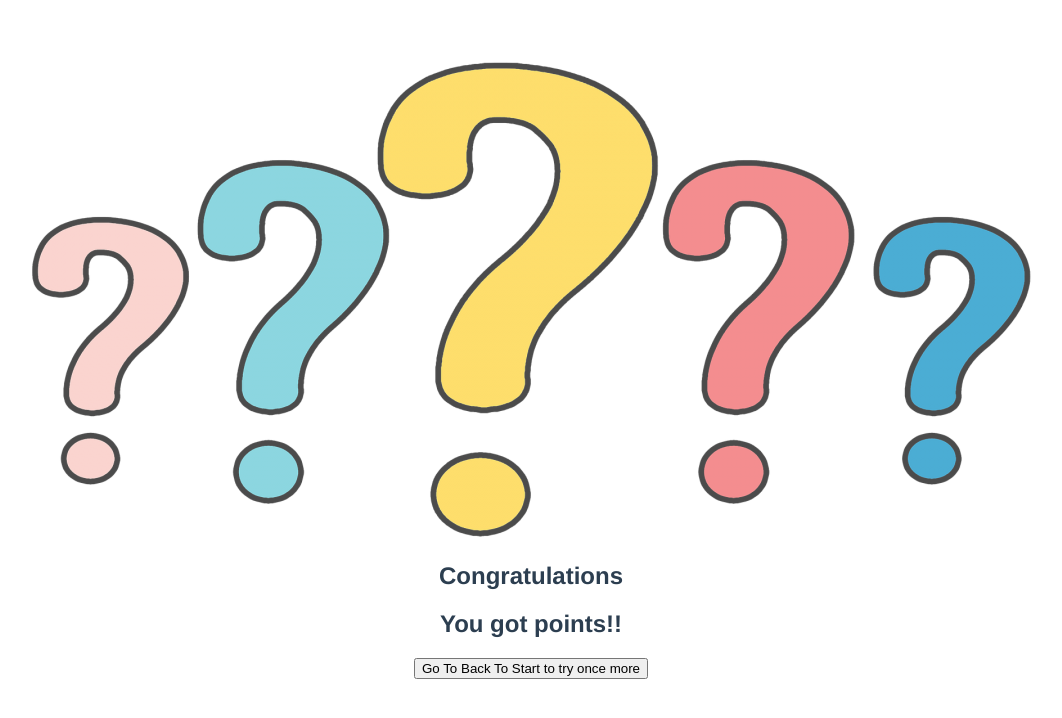
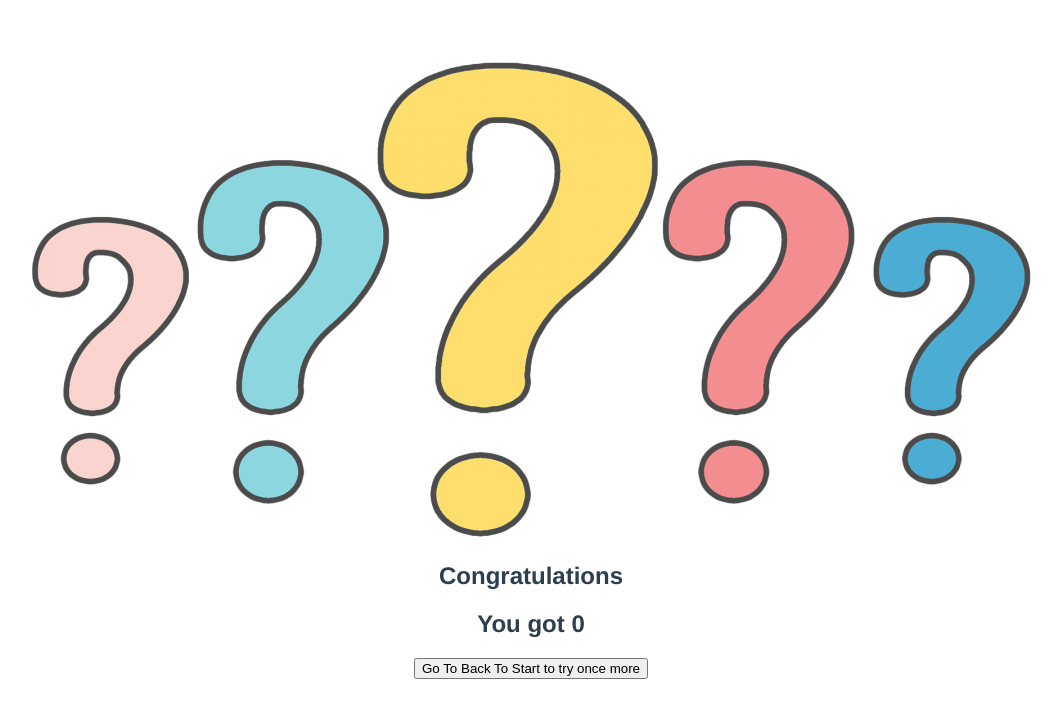
Before and after one commit to kpedersenIC3/trivia-game, a Vue app: page /result in a window 1280 px wide. Shown: the top 718 px of the page, without its empty margins (109-1171 px from the left). Built offline with nearby package versions, Linux system fonts and the light colour scheme.

Commit message:
feat:added user API compatibility

```diff
--- a/src/store.js
+++ b/src/store.js
@@ -1,10 +1,143 @@
 import { createStore } from "vuex";
+
+
+const apiURL = 'https://kasper-assignment-api.herokuapp.com/trivia'
+const apiKey = 'fl9zG/Otu0SSGR4XDJwGbA=='
+
+
+// *************************************************************
+
+function AppendNewUserAPI (username, token) {
+    fetch(`${apiURL}`, {
+        method: 'POST',
+        headers: {
+            'X-API-Key': apiKey,
+            'Content-Type': 'application/json'
+        },
+        body: JSON.stringify({
+            username: username,
+            highScore: 0,
+            token: token,
+            currentscore: 0
+        })
+    })
+    .then(response => {
+        if (!response.ok) {
+            throw new Error('Could not create new user')
+        }
+
+        return response.json()
+    })
+    .then(newUser => {
+        // newUser is the new user with an id
+    })
+    .catch(error => {
+    })
+}
+
+
+function updateHighScore (userId, currentscore)
+{
+
+    fetch(`${apiURL}/${userId}`, {
+        method: 'PATCH', // NB: Set method to PATCH
+        headers: {
+        'X-API-Key': apiKey,
+      'Content-Type': 'application/json'
+    },
+    body: JSON.stringify({
+        // Provide new highScore to add to user with id 1
+        highScore: currentscore
+    })
+})
+.then(response => {
+  if (!response.ok) {
+    throw new Error('Could not update high score')
+  }
+  return response.json()
+})
+.then(updatedUser => {
+  // updatedUser is the user with the Patched data
+})
+.catch(error => {
+})
+
+}
+
+
+
+// Retrive a new session token for API
+async function getNewTokenSessionAPI(){
+    try {
+        const response = await fetch('https://opentdb.com/api_token.php?command=request')
+        const posts = await response.json()
+        return posts
+    }
+    catch(error){
+        console.error("Something went wrong", error)
+    }
+}
+
+
+// Gets questions for the current user with their token,
+// resets token if current user has seen all question in the asked for category
+async function getQuestionsAPI(url, token){
+    try {
+        let response = await fetch(url)
+        let posts = await response.json()
+        // If user has seen all questions with given constrains (category, difficulty, etc.)
+        if(response.response_code !== 0){
+            // reset token
+            await fetch("https://opentdb.com/api_token.php?command=reset&token="+token)
+            // fetch questions again
+            response = await fetch(url)
+            posts = await response.json()
+        }
+        return posts
+    }
+    catch(error){
+        console.error("Something went wrong, function getQuestionsAPI(url, token)", error)
+    }
+}
+
+// Generates URL with API requests with the specifications selected by user
+const createQuestionsURL = (amount, category, difficulty, sessionToken) => {
+    const urlbase = "https://opentdb.com/api.php?"
+    let url = urlbase + "amount=" + amount + "&type=multiple"
+    switch (category){
+        case "General Knowledge":
+            url += "&category=9"
+            break
+        case "Science and Nature":
+            url += "&category=17"
+            break
+        case "Sports":
+            url += "&category=21"
+            break
+        case "History":
+            url += "&category=23"
+            break
+    }
+    url += "&difficulty=" + difficulty + "&token=" + sessionToken
+
+    return url;
+}
+
+// ********************************************************************
+
+
+
+
+
 //Store that has all the functionality used in the app
 const store = createStore({
     state: {
         currentuser: {
             username: '',
-            currentscore: '',
+            currentscore: 0,
+            highScore: 0,
+            token: '',
+            id: NaN
         },
         userlist: {
 
@@ -21,7 +154,7 @@ const store = createStore({
     },
     mutations: {
         setCurrentUser: (state, payload) => {
-            state.currentuser = payload
+            state.currentuser = {...payload}
         },
         setUserList: (state, payload) => {
             state.userlist = payload
@@ -39,44 +172,57 @@ const store = createStore({
         }
     },
     actions: {
+        async setHighScore({ commit } ) {
+            updateHighScore(store.getters.getCurrentUser.id, store.getters.getCurrentUser.currentscore)
+        },
         async setCurrentQuestion({ commit }) {
             commit('setCurrentQuestion', 0)
         },
         async fetchUsers({ commit }) {
-            const response = await fetch("https://kasper-assignment-api.herokuapp.com/trivia")
+            const response = await fetch(apiURL)
             const users = await response.json()
             commit('setUserList', users)
         },
-        async fetchQuestions({ commit }) {
-            const createQuestionsURL = (amount,category,difficulty) => {
-                const urlbase = "https://opentdb.com/api.php?"
-                let url = urlbase + "amount=" + amount + "&type=multiple"
+        checkExistingUser ({ commit }) {
+            let registeredUsers = store.getters.getUserList
+            let currentUser = store.getters.getCurrentUser
 
-                switch (category){
-                    case "General Knowledge":
-                        url += "&category=9"
-                        break
-                    case "Science and Nature":
-                        url += "&category=17"
-                        break
-                    case "Sports":
-                        url += "&category=21"
-                        break
-                    case "History":
-                        url += "&category=23"
-                        break
+            let indexCount = 0
+            let existingUserId = -1
+            for(const registerUser of registeredUsers){
+                if(currentUser.username === registerUser.username)
+                {
+                    existingUserId = registerUser.id
                 }
+                indexCount++
+            }
+            // new user
+            if(existingUserId === -1)
+            {
+                let newToken = ''
+                getNewTokenSessionAPI()
+                .then(response => newToken = response.token)
+                .then(newToken => store.commit("setCurrentUser", {id: indexCount, username: currentUser.username, currentscore:0, token: newToken, highScore:0}))
+                .then(newToken => AppendNewUserAPI (currentUser.username, store.getters.getCurrentUser.token))
+            }
+            // existing user
+            else
+            {
+                // Stores values from users API in currentUser
+                store.commit("setCurrentUser", registeredUsers[existingUserId - 1])
+            }
+        },
+        fetchQuestions({commit}) {
+            let url = ''
+            const currentUser = store.getters.getCurrentUser
+            const options = store.getters.getQuestionOptions
 
-                url += "&difficulty=" + difficulty
-                return url;
-            }
-
-            const options = store.getters.getQuestionOptions
-            console.log(createQuestionsURL(options.amount,options.category,options.difficulty))
-            const response = await fetch(createQuestionsURL(options.amount,options.category,options.difficulty))
-            const questions = await response.json()
-            commit('setQuestions', questions)
-        },
+            url = createQuestionsURL(
+                options.amount, options.category, options.difficulty, store.getters.getCurrentUser.token
+                )
+            getQuestionsAPI(url, store.getters.getCurrentUser.token)
+            .then(response2 => commit('setQuestions', response2))
+        }
     },
     getters: {
         getUserList: (state) => {return state.userlist},
--- a/src/views/Result.vue
+++ b/src/views/Result.vue
@@ -2,6 +2,7 @@
 import { useRouter } from 'vue-router';
 import { useStore } from 'vuex';
 import { ref, computed } from 'vue';
+import { compileTemplate } from 'vue/compiler-sfc';
 //create the router and the store
 const router = useRouter()
 const store = useStore()
@@ -9,13 +10,19 @@ const store = useStore()
 //get the current user
 const currentuser = computed(() => store.getters.getCurrentUser)
 //Move to the start page to try once more
-const goToStart = () => router.push('/')
+const goToStart = () => {
+    if(store.getters.getCurrentUser.currentscore > store.getters.getCurrentUser.highScore){
+        store.dispatch("setHighScore")
+    }
+
+    router.push('/')
+}
 </script>
 
 <template>
 <!-- Personalize a message displaying the score that the user got -->
     <h2>Congratulations {{currentuser.username}}</h2>
-    <h2>You got {{currentuser.currentscore}} points!!</h2>
+    <h2>{{currentuser.currentscore > currentuser.highScore ? `Wow new Hi-Score!!! You got ${currentuser.currentscore} points!` : `You got ${currentuser.currentscore}`}}</h2>
     <button @click="goToStart">Go To Back To Start to try once more</button>
 </template>
 
--- a/src/views/Start.vue
+++ b/src/views/Start.vue
@@ -21,7 +21,9 @@ const category = ref('General Knowledge')
 
 //To start the game initialize the user and question selections and move to questions view
 const onSubmit = () => {
-    store.commit("setCurrentUser", {username:username.value, currentscore:0})
+    store.commit("setCurrentUser", {username:username.value, currentscore:0, token:'', highScore:0})
+    store.dispatch("fetchUsers")
+    store.dispatch("checkExistingUser")
     store.commit("setQuestionOptions", {amount:noOfQuestions.value, category:category.value, difficulty:difficulty.value})
     store.dispatch("fetchQuestions")
     router.push('/questions')
```
